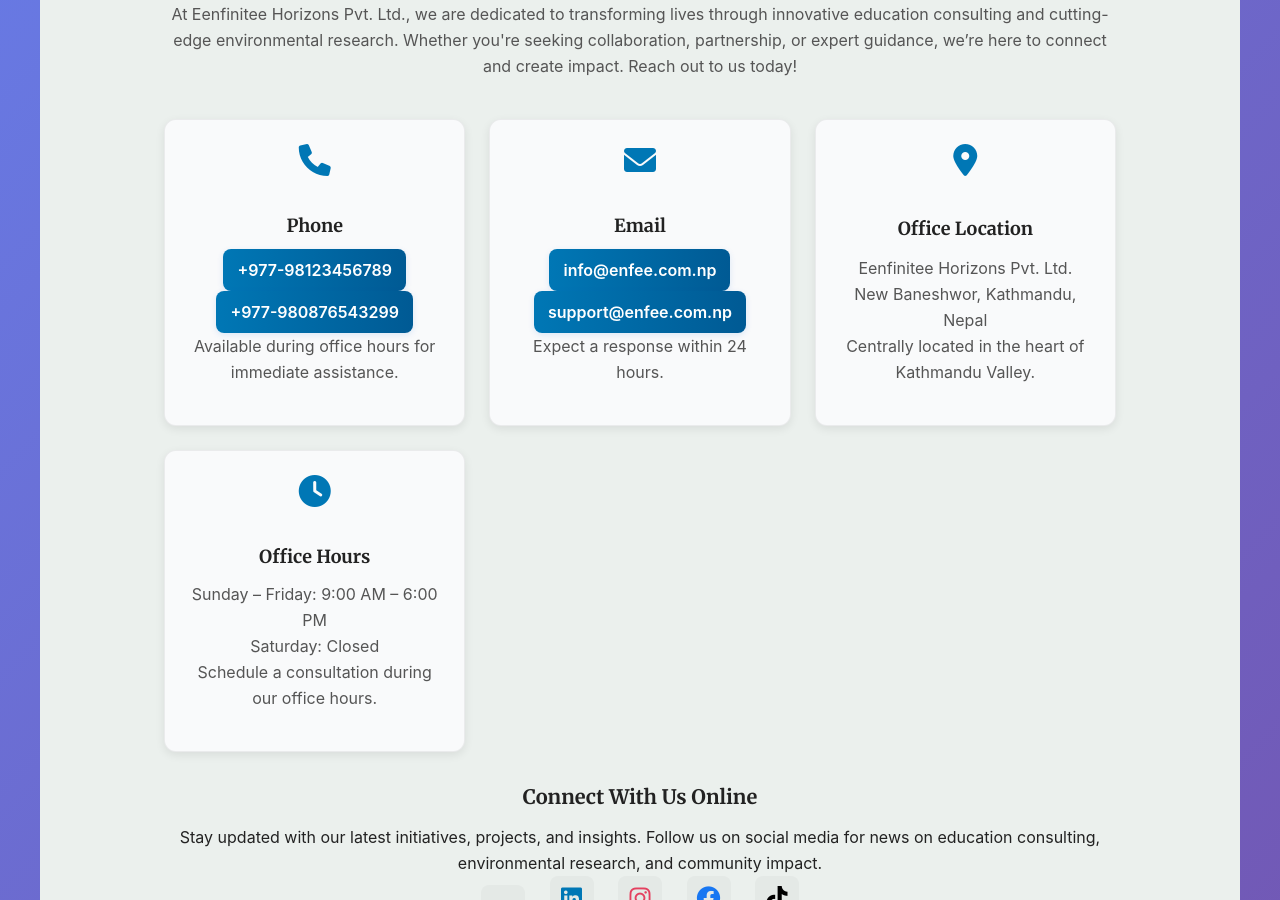
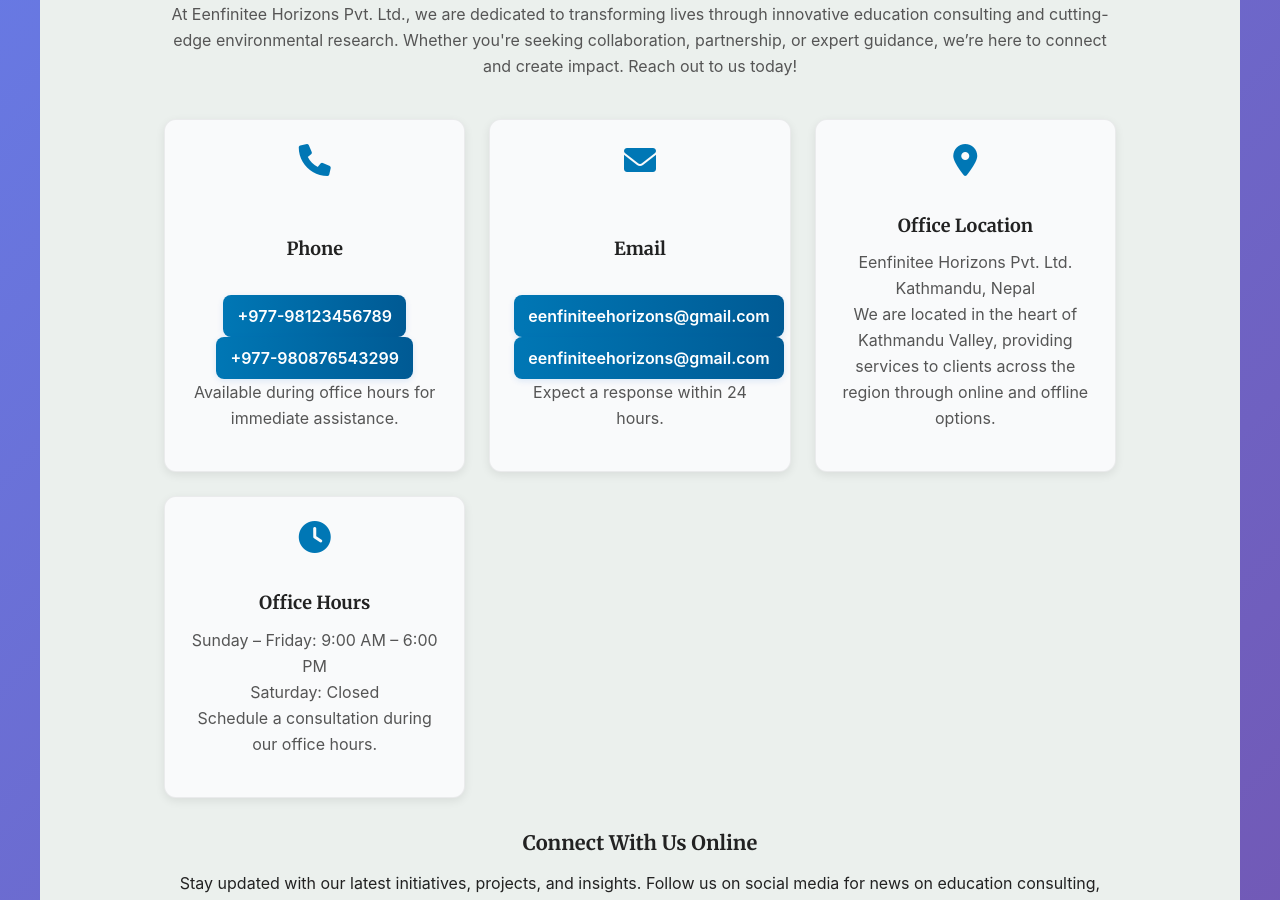
Before and after one commit to eenfee/eenfee.github.io, a Jekyll site: the page built from pages/contact.html, in a window 1280 px wide and 900 px high, scrolled down 376 px. Built offline with Jekyll 4.4.1, drawn with Linux system fonts in a browser that asks for light colours; nearby versions of some CDN libraries; some web fonts are replaced.

Commit message:
contact changes

```diff
--- a/_includes/footer.html
+++ b/_includes/footer.html
@@ -14,8 +14,8 @@
       <div class="footer-social" style="display:flex; gap:12px; align-items:center; justify-content:center;">
 
         <a href="https://x.com/x_eenfee" target="_blank" aria-label="X (Twitter)">
-          <img src="/assets/images/logo/x-twitter-brands-solid-full.svg" alt="X Logo" style="width:1.3rem; height:1.3rem; display:none;">
-          <i class="fa-brands fa-x-twitter" style="font-size:1.5rem;"></i>
+
+          <i class="fa-brands fa-x-twitter" style="font-size:1.5rem; color: #000000;"></i>
           <!-- Fallback if fa-x-twitter not supported -->
           <img src="/assets/images/logo/x-twitter-brands-solid-full.svg" alt="X Logo" style="width:1.3rem; height:1.3rem; display:none;">
           <span style="font-family: 'Arial Black', sans-serif; font-size:1.3rem; display:none;">𝕏</span>
--- a/pages/contact.html
+++ b/pages/contact.html
@@ -30,8 +30,8 @@
       <i class="fa-solid fa-envelope"></i>
       <h3>Email</h3>
       <p>
-        <a href="mailto:info@enfee.com.np">info@enfee.com.np</a><br>
-        <a href="mailto:support@enfee.com.np">support@enfee.com.np</a><br>
+        <a href="mailto:eenfiniteehorizons@gmail.com">eenfiniteehorizons@gmail.com</a><br>
+        <a href="mailto:eenfiniteehorizons@gmail.com">eenfiniteehorizons@gmail.com</a><br>
         <span class="contact-note">Expect a response within 24 hours.</span>
       </p>
     </div>
@@ -41,8 +41,8 @@
       <h3>Office Location</h3>
       <p>
         Eenfinitee Horizons Pvt. Ltd.<br>
-        New Baneshwor, Kathmandu, Nepal<br>
-        <span class="contact-note">Centrally located in the heart of Kathmandu Valley.</span>
+        Kathmandu, Nepal<br>
+        <span class="contact-note">We are located in the heart of Kathmandu Valley, providing services to clients across the region through online and offline options.</span>
       </p>
     </div>
 
@@ -65,7 +65,7 @@
     </p>
     <div class="social-icons">
       <a href="https://x.com/x_eenfee" target="_blank" aria-label="X (Twitter)">
-        <i class="fa-brands fa-x-twitter" style="font-size:1.5rem;"></i>
+        <i class="fa-brands fa-x-twitter" style="font-size:1.5rem; color: #000000;"></i>
         <!-- Fallback if Font Awesome fails -->
         <img src="/assets/images/logo/x-twitter-brands-solid-full.svg" alt="X Logo" style="width:1.5rem; height:1.5rem; display:none;">
       </a>
```
Also changed, not shown: other parts of pages/contact.html (+1 -1 lines).
